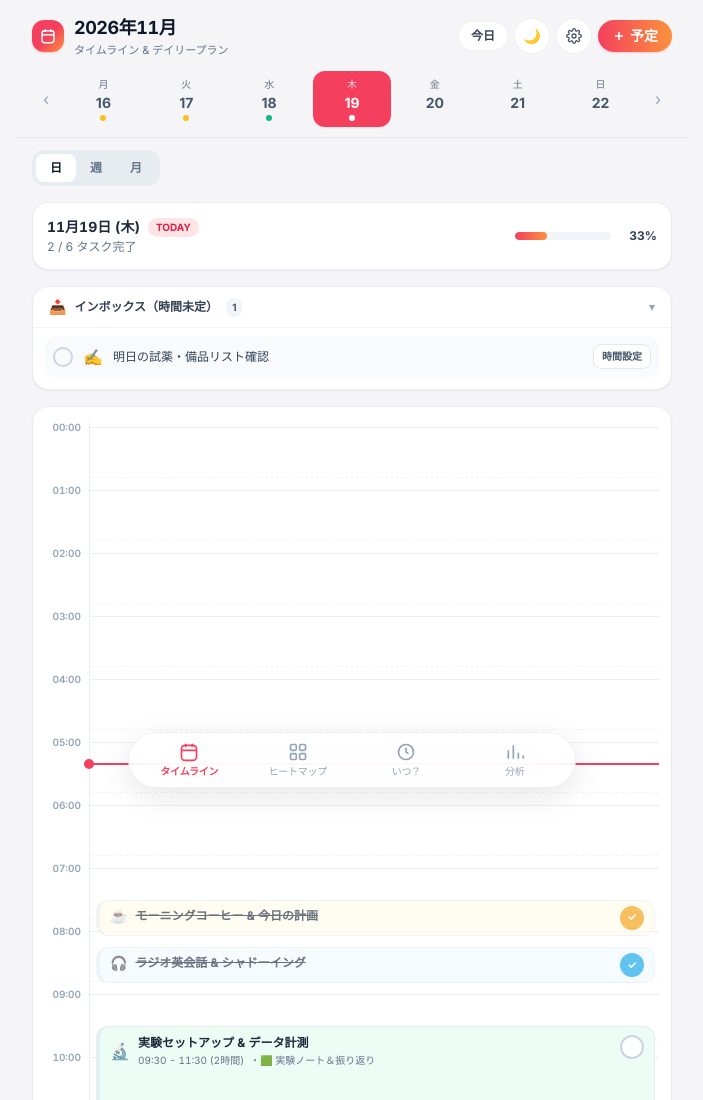
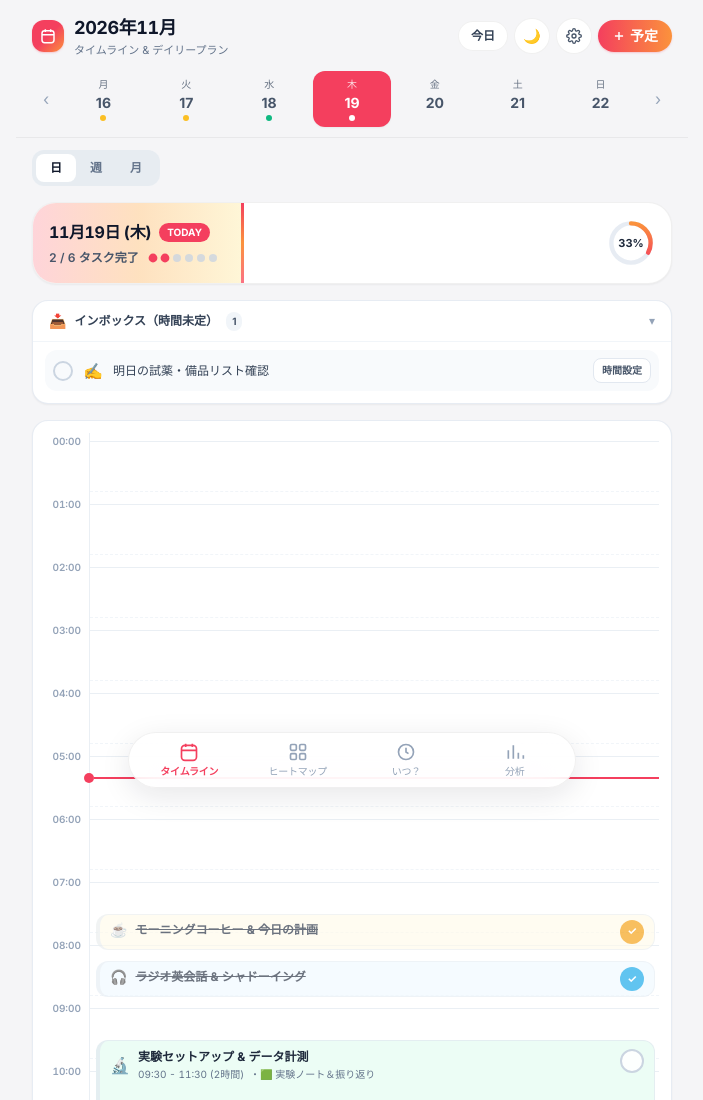
Before and after one commit to yuyumax-clover/chrono-grid, a plain HTML site: page index.html in a window 1280 px wide. Shown: the top 1100 px of the page, without its empty margins (288-991 px from the left). Drawn offline with nearby package versions, Linux system fonts and the light colour scheme.

Commit message:
Add files via upload

```diff
--- a/index.html
+++ b/index.html
@@ -7,7 +7,7 @@
   <meta name="apple-mobile-web-app-status-bar-style" content="default" />
   <meta name="apple-mobile-web-app-title" content="ChronoGrid" />
   <meta name="theme-color" content="#F8FAFC" />
-  <title>ChronoGrid — Structured風タイムライン × Moto風ヒートマップ</title>
+  <title>ChronoGrid — タイムライン & 習慣</title>
   <link rel="preconnect" href="https://fonts.googleapis.com" />
   <link rel="preconnect" href="https://fonts.gstatic.com" crossorigin />
   <link href="https://fonts.googleapis.com/css2?family=Inter:wght@400;500;600;700&display=swap" rel="stylesheet" />
@@ -191,20 +191,37 @@
           </div>
         </div>
 
-        <!-- Daily Progress Banner -->
-        <div id="daily-progress-banner" class="bg-white dark:bg-slate-900 rounded-2xl p-3.5 border border-slate-200/80 dark:border-slate-800 shadow-sm flex items-center justify-between gap-3">
-          <div class="min-w-0">
-            <div class="flex items-center gap-2">
-              <span id="selected-date-label" class="text-sm font-bold text-slate-800 dark:text-slate-100">11月18日 (水)</span>
-              <span id="today-badge" class="px-2 py-0.5 text-[10px] font-bold rounded-full bg-rose-100 text-rose-600 dark:bg-rose-950 dark:text-rose-300">TODAY</span>
+        <!-- Daily Progress Banner (Full-Card Gauge + Circular Ring) -->
+        <div id="daily-progress-banner" class="relative overflow-hidden bg-white dark:bg-[#15171E] rounded-3xl p-4 border border-black/[0.06] dark:border-white/[0.08] shadow-sm">
+          <!-- Full-frame background gauge fill -->
+          <div id="daily-progress-bar" class="absolute inset-y-0 left-0 bg-gradient-to-r from-rose-200/85 via-orange-200/75 to-amber-100/70 dark:from-rose-500/35 dark:via-orange-400/25 dark:to-amber-400/20 transition-all duration-500 ease-out pointer-events-none" style="width: 0%">
+            <div class="absolute inset-y-0 right-0 w-[3px] bg-gradient-to-b from-rose-500 via-orange-400 to-rose-400"></div>
+          </div>
+          <div class="relative z-10 flex items-center justify-between gap-3">
+            <div class="min-w-0 flex-1">
+              <div class="flex items-center gap-2">
+                <span id="selected-date-label" class="text-base font-bold tracking-tight text-slate-900 dark:text-white">11月18日 (水)</span>
+                <span id="today-badge" class="px-2 py-0.5 text-[10px] font-bold rounded-full bg-rose-500 text-white shadow-2xs">TODAY</span>
+              </div>
+              <div class="flex items-center gap-2.5 mt-1.5 flex-wrap">
+                <p id="daily-summary-text" class="text-xs font-semibold text-slate-600 dark:text-slate-300">0 / 0 タスク完了</p>
+                <div id="daily-task-dots" class="flex items-center gap-1"></div>
+              </div>
             </div>
-            <p id="daily-summary-text" class="text-xs text-slate-500 dark:text-slate-400 mt-0.5">0 / 0 タスク完了</p>
-          </div>
-          <div class="flex items-center gap-2.5 shrink-0">
-            <div class="w-24 h-2 bg-slate-100 dark:bg-slate-800 rounded-full overflow-hidden">
-              <div id="daily-progress-bar" class="h-full bg-gradient-to-r from-rose-500 to-orange-400 rounded-full transition-all duration-300" style="width: 0%"></div>
+            <!-- Circular SVG Progress Ring -->
+            <div class="relative w-12 h-12 shrink-0 flex items-center justify-center">
+              <svg class="w-12 h-12 -rotate-90" viewBox="0 0 44 44">
+                <circle cx="22" cy="22" r="18" fill="none" stroke="currentColor" stroke-width="4" class="text-slate-200/80 dark:text-slate-800" />
+                <circle id="daily-progress-ring" cx="22" cy="22" r="18" fill="none" stroke="url(#cgRingGrad)" stroke-width="4" stroke-linecap="round" stroke-dasharray="113.1" stroke-dashoffset="113.1" class="transition-all duration-500 ease-out" />
+                <defs>
+                  <linearGradient id="cgRingGrad" x1="0%" y1="0%" x2="100%" y2="0%">
+                    <stop offset="0%" stop-color="#F43F5E" />
+                    <stop offset="100%" stop-color="#FB923C" />
+                  </linearGradient>
+                </defs>
+              </svg>
+              <span id="daily-progress-pct" class="absolute text-[11px] font-bold text-slate-800 dark:text-slate-100">0%</span>
             </div>
-            <span id="daily-progress-pct" class="text-xs font-bold text-slate-700 dark:text-slate-200 w-9 text-right">0%</span>
           </div>
         </div>
 
@@ -225,7 +242,7 @@
         <div id="timeline-list" class="space-y-2"></div>
       </section>
 
-      <!-- TAB 2: HEATMAP (Moto-style) -->
+      <!-- TAB 2: HEATMAP (Habit) -->
       <section id="view-heatmap" class="hidden space-y-4">
         <!-- KPI Summary Row -->
         <div class="grid grid-cols-2 sm:grid-cols-4 gap-2.5">
@@ -292,10 +309,10 @@
           </div>
         </div>
 
-        <!-- Moto-style Habit List with Category Filter & Mini Heatmaps -->
+        <!-- Habit List with Category Filter & Mini Heatmaps -->
         <div class="space-y-3">
           <div class="flex items-center justify-between gap-2">
-            <h2 class="text-sm font-bold text-slate-800 dark:text-slate-100">習慣トラッカー（Motoスタイル）</h2>
+            <h2 class="text-sm font-bold text-slate-800 dark:text-slate-100">習慣</h2>
             <button id="btn-add-habit-inline" type="button" class="text-xs font-semibold text-rose-500 hover:text-rose-600">
               ＋ 新しい習慣
             </button>
@@ -305,7 +322,7 @@
         </div>
       </section>
 
-      <!-- TAB 3: ANALYTICS (Moto Insights) -->
+      <!-- TAB 3: ANALYTICS -->
       <section id="view-analytics" class="hidden space-y-4">
         <div class="bg-white dark:bg-slate-900 rounded-2xl p-4 border border-slate-200/80 dark:border-slate-800 shadow-sm">
           <h2 class="text-sm font-bold text-slate-800 dark:text-slate-100 mb-1">直近14日間の達成率推移</h2>
@@ -443,7 +460,7 @@
         </div>
 
         <div>
-          <label class="block text-xs font-semibold text-slate-500 dark:text-slate-400 mb-1">Moto習慣と連携（任意）</label>
+          <label class="block text-xs font-semibold text-slate-500 dark:text-slate-400 mb-1">習慣と連携（任意）</label>
           <select id="task-habit-link" class="w-full px-3 py-2 rounded-xl bg-slate-100 dark:bg-slate-800 text-sm outline-none focus:ring-2 focus:ring-rose-500">
             <option value="">連携しない</option>
           </select>
@@ -467,7 +484,7 @@
     </div>
   </div>
 
-  <!-- MODAL: Add / Edit Habit (Moto style) -->
+  <!-- MODAL: Add / Edit Habit -->
   <div id="modal-habit" class="hidden fixed inset-0 z-50 bg-slate-900/50 backdrop-blur-xs flex items-end sm:items-center justify-center p-0 sm:p-4">
     <div class="modal-sheet w-full max-w-lg bg-white dark:bg-slate-900 rounded-t-3xl sm:rounded-3xl p-5 max-h-[90vh] overflow-y-auto shadow-xl border border-slate-200 dark:border-slate-800">
       <div class="flex items-center justify-between mb-4">
@@ -725,7 +742,7 @@
           { id: 'h5', name: '水分補給', icon: '💧', color: 'teal', category: '健康・ルーティン', target: 6, unit: '杯', logs: {} }
         ];
 
-        // Deterministic rich past 140 days logs for realistic Moto-style heatmap
+        // Deterministic rich past 140 days logs for habit heatmap
         for (let i = 140; i >= 1; i--) {
           const ds = addDays(TODAY_STR, -i);
           const dow = parseDateStr(ds).getDay();
@@ -972,7 +989,7 @@
           document.getElementById('btn-today').classList.remove('hidden');
         } else if (activeTab === 'heatmap') {
           document.getElementById('header-title').textContent = 'ヒートマップ & 習慣';
-          document.getElementById('header-subtitle').textContent = 'Motoスタイルの継続ログ';
+          document.getElementById('header-subtitle').textContent = '習慣の継続ログ';
           document.getElementById('btn-add-label').textContent = '習慣';
           document.getElementById('week-strip-container').classList.add('hidden');
           document.getElementById('btn-today').classList.add('hidden');
@@ -1065,7 +1082,25 @@
         const doneCount = dayTasks.filter(t => isTaskCompleted(t, selectedDate)).length;
         const pct = dayTasks.length ? Math.round((doneCount / dayTasks.length) * 100) : 0;
         document.getElementById('daily-summary-text').textContent = `${doneCount} / ${dayTasks.length} タスク完了`;
-        document.getElementById('daily-progress-bar').style.width = `${pct}%`;
+        const barEl = document.getElementById('daily-progress-bar');
+        barEl.style.width = `${pct}%`;
+        if (pct === 100 && dayTasks.length > 0) {
+          barEl.className = 'absolute inset-y-0 left-0 bg-gradient-to-r from-emerald-200/85 via-teal-100/80 to-emerald-100/75 dark:from-emerald-500/35 dark:via-teal-400/25 dark:to-emerald-400/20 transition-all duration-500 ease-out pointer-events-none';
+        } else {
+          barEl.className = 'absolute inset-y-0 left-0 bg-gradient-to-r from-rose-200/85 via-orange-200/75 to-amber-100/70 dark:from-rose-500/35 dark:via-orange-400/25 dark:to-amber-400/20 transition-all duration-500 ease-out pointer-events-none';
+        }
+        const ringEl = document.getElementById('daily-progress-ring');
+        if (ringEl) {
+          const circ = 113.1;
+          ringEl.style.strokeDashoffset = String(circ - (circ * pct) / 100);
+        }
+        const dotsEl = document.getElementById('daily-task-dots');
+        if (dotsEl) {
+          dotsEl.innerHTML = dayTasks.slice(0, 10).map(t => {
+            const d = isTaskCompleted(t, selectedDate);
+            return `<span class="w-2 h-2 rounded-full transition ${d ? 'bg-rose-500 dark:bg-rose-400 scale-110' : 'bg-slate-300/80 dark:bg-slate-700'}"></span>`;
+          }).join('');
+        }
         document.getElementById('daily-progress-pct').textContent = `${pct}%`;
 
         // Inbox
@@ -1629,7 +1664,7 @@
           }
           const rate30 = active30 ? Math.round((done30 / active30) * 100) : 0;
 
-          // Last 7 days dots (Moto-style recent days strip)
+          // Last 7 days dots
           let recent7Html = '';
           for (let k = 6; k >= 0; k--) {
             const ds7 = addDays(TODAY_STR, -k);
@@ -1707,7 +1742,7 @@
               </div>
             </div>
 
-            <!-- Edge-to-edge Moto-style Heatmap -->
+            <!-- Edge-to-edge Habit Heatmap -->
             <div class="grid grid-rows-7 grid-flow-col gap-[3px] w-full pt-0.5">
               ${miniCellsHtml}
             </div>
@@ -2033,7 +2068,7 @@
         const nextVal = !task.completedDates[dateStr];
         task.completedDates[dateStr] = nextVal;
 
-        // Sync to linked Moto habit
+        // Sync to linked habit
         if (task.habitId) {
           const habit = state.habits.find(h => h.id === task.habitId);
           if (habit) {
@@ -2694,7 +2729,7 @@
               gcalId: ev.id,
               title: ev.title || '(無題)',
               icon: prev ? prev.icon : '📅',
-              color: prev ? prev.color : 'sky',
+              color: ev.color || (prev ? prev.color : 'sky'),
               date: ev.date,
               start: ev.start || '',
               duration: ev.duration || 60,
```
